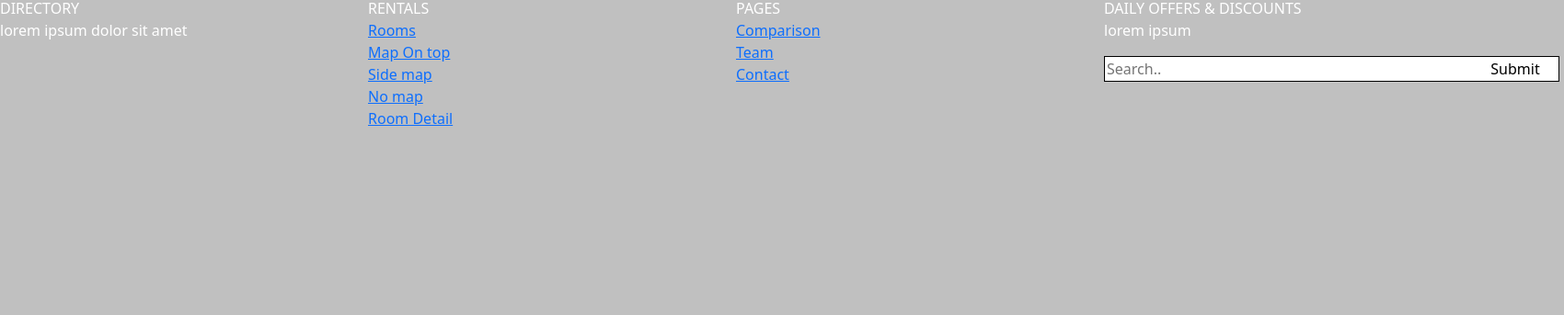
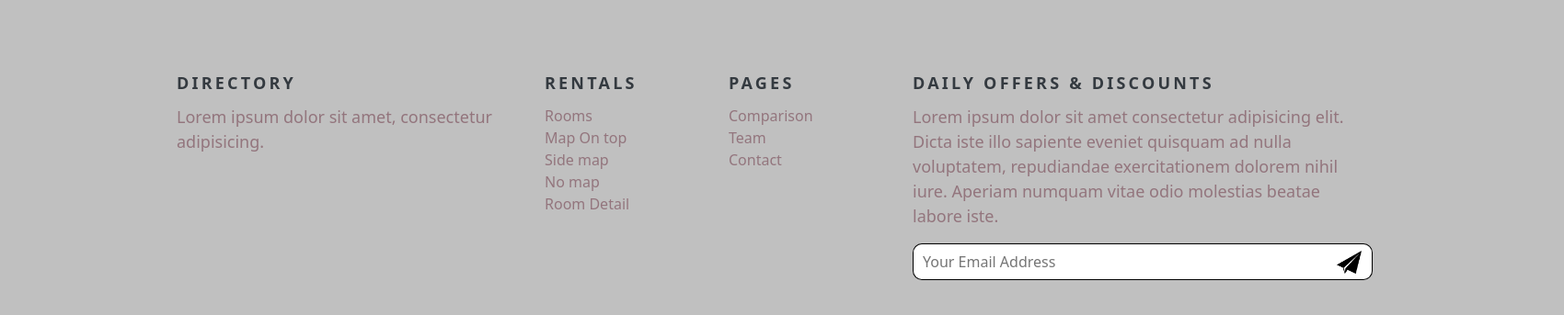
Before and after one commit to TheRagingAsura/Bootstrap101, a plain HTML site: page index.html in a window 1280 px wide. Shown: the part 4400-4743 px from the top of the page at 92% size, 1700 px wide, since content can reach past the window. Drawn offline with nearby package versions, Linux system fonts and the light colour scheme.

Commit message:
search bar fixed and sized. styling and JS udpates

```diff
--- a/index.html
+++ b/index.html
@@ -538,7 +538,7 @@
   <div class="footer-grid">
     <div class="footer-col-1">
       <span>DIRECTORY</span>
-      <P>lorem ipsum dolor sit amet</P>
+      <P>Lorem ipsum dolor sit amet, consectetur adipisicing.</P>
       <div class="icons">
 
       </div>
@@ -563,11 +563,11 @@
 
     <div class="footer-col-4">
       <span>DAILY OFFERS & DISCOUNTS</span>
-      <p>lorem ipsum</p>
+      <p>Lorem ipsum dolor sit amet consectetur adipisicing elit. Dicta iste illo sapiente eveniet quisquam ad nulla voluptatem, repudiandae exercitationem dolorem nihil iure. Aperiam numquam vitae odio molestias beatae labore iste. </p>
 
-      <form class="footerSearch" autocomplete="off"  action="">
-        <input id="Test" type="search" class="footerSearchbar" placeholder="Search.." name="search">
-        <button id="Test2" class="footerSubmit" type="submit">Submit</button>
+      <form id="Test2" class="footerSearch" autocomplete="off"  action="">
+        <input id="Test" type="search" class="footerSearchbar" placeholder="Your Email Address" name="search">
+        <button class="footerSubmit" type="submit"> <img src="/imgs/paperairplane.png" alt=""> </button>
       </form>
 
     </div>
--- a/script.js
+++ b/script.js
@@ -35,17 +35,16 @@ const box1 = document.getElementById('Test');
 const box2 = document.getElementById('Test2');
 
 box1.onfocus = function (Testing) {
-  if (box2.classList.contains('footerSubmit') == true){
-    box2.classList.add('test');
-    box2.classList.remove('footerSubmit');
+  if (box2.classList.contains('footerSearch') == true){
+    box2.classList.add('footerSearchOutline');
     console.log("test pass");
   }
 }
 
 box1.onblur = function (remove) {
-  if (box2.classList.contains('test')){
-    box2.classList.add('footerSubmit');
-    box2.classList.remove('test');
+  if (box2.classList.contains('footerSearchOutline')){
+    box2.classList.add('footerSearch');
+    box2.classList.remove('footerSearchOutline');
     console.log("test fail");
   }
 }
--- a/style.css
+++ b/style.css
@@ -581,12 +581,38 @@ body{
 ****************************************************************
 */
 footer {
+    margin-left:15vw;
+    margin-top: 10vh;
 }
+
+footer span {
+    font-size: 18px;
+    font-weight: bold;
+    letter-spacing: .2rem;
+    color: #343A40;
+    margin-bottom:10px;
+}
+
+footer p {
+    font-size:18px;
+    color: #93757D;
+}
+
+footer a {
+    text-decoration: none;
+    color: #93757D;
+}
+
+footer a:hover {
+    color:#93757D;
+    text-decoration:underline;
+}
+
 
 .footer-grid {
     display: grid;
-    grid-template-columns:400px 400px 400px 400px ;
-    outline-offset: none;
+    grid-template-columns:400px 200px 200px 500px ;
+    /* outline-offset: none; */
 }
 
 .footer-col-1 {
@@ -604,42 +630,58 @@ footer {
     flex-direction:column;
 }
 
+.footer-col-4 {
+    display: flex;
+    flex-direction:column;
+}
+
 .footerSearch{
     height: 40px;
     width: 500px;
 }
 
+
+.footerSearchOutline {
+    outline: 5px solid rgba(255, 0, 0, 0.5);
+    border-radius: 10px;
+}
+
+
 .footerSearchbar {
     float: left;
-    width: 80%;
+    width: 90%;
+    height: 100%;
     border:1px solid black;
-    border-radius:none;
+    border-radius: 10px 0px 0px 10px;
     border-right: none;
+    padding-left: 10px;
 }
 
 
 .footerSearchbar:focus {
-    border:none;
     outline:none;
-    box-shadow: 0px 0px 15px red;
+    border: 1px solid black;
+    border-radius: 10px 0px 0px 10px;
+    border-right: none;
+
 }
 
 .footerSubmit {
-    width: 19%;
-    outline: none;
+    width: 10%;
+    height: 100%;
     border: 1px solid black;
+    border-radius: 0px 10px 10px 0px;
     float: left;
     background-color:white;
     border-left: none;
-
+    cursor: pointer;
 }
 
-.test {
-    box-shadow:  0px 0px 10px -8px red ;
-    border-left: none;
-    width: 19%;
-    outline: none;
-    border: none;
-    float: left;
-    background-color:white;
+.footerSubmit:hover {
+    background-color:red;
+    transition: background-color .25s ease-in-out;
 }
+
+.footerSubmit img {
+    height: 70%;
+}
```
Also changed, not shown: imgs/paperairplane.png (added).
